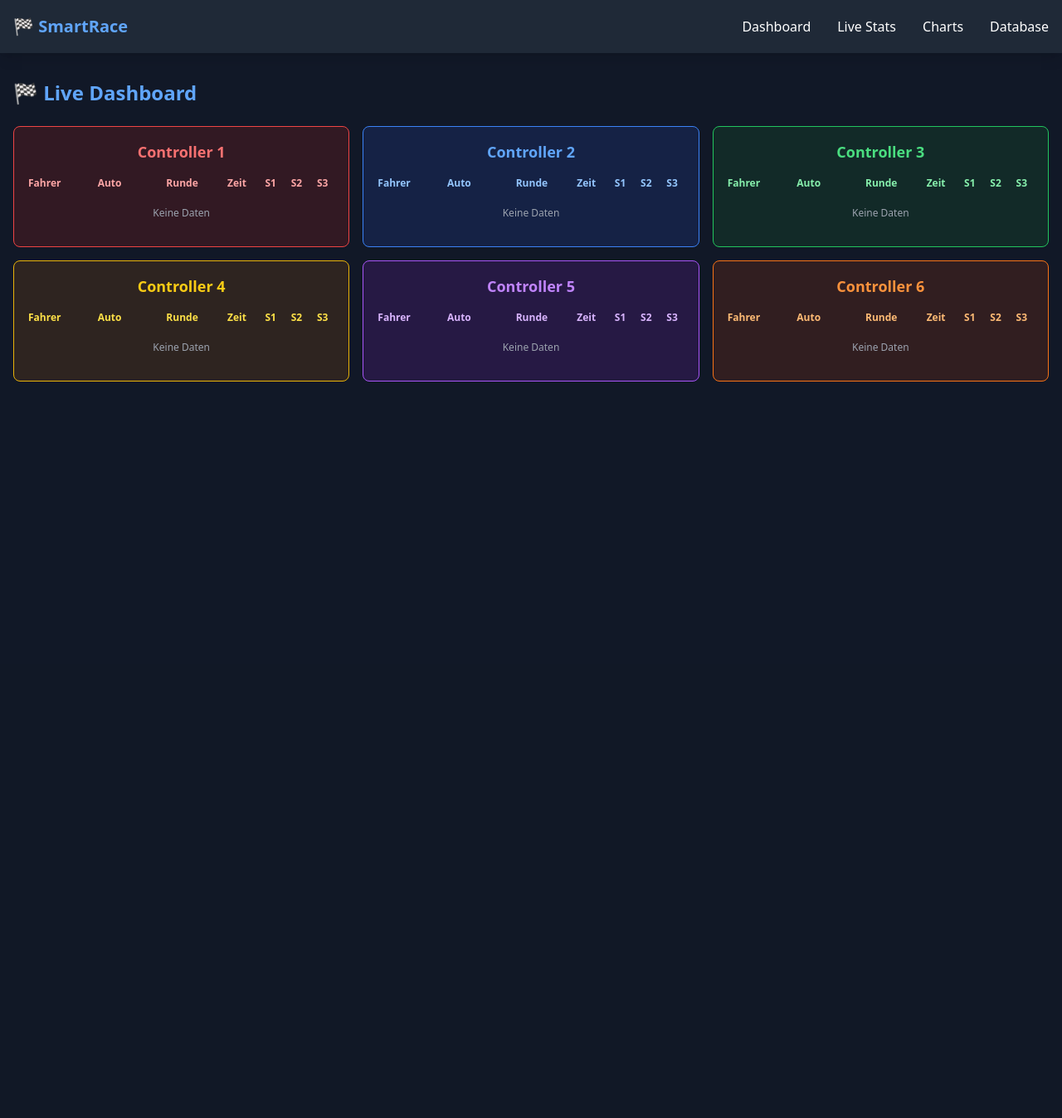
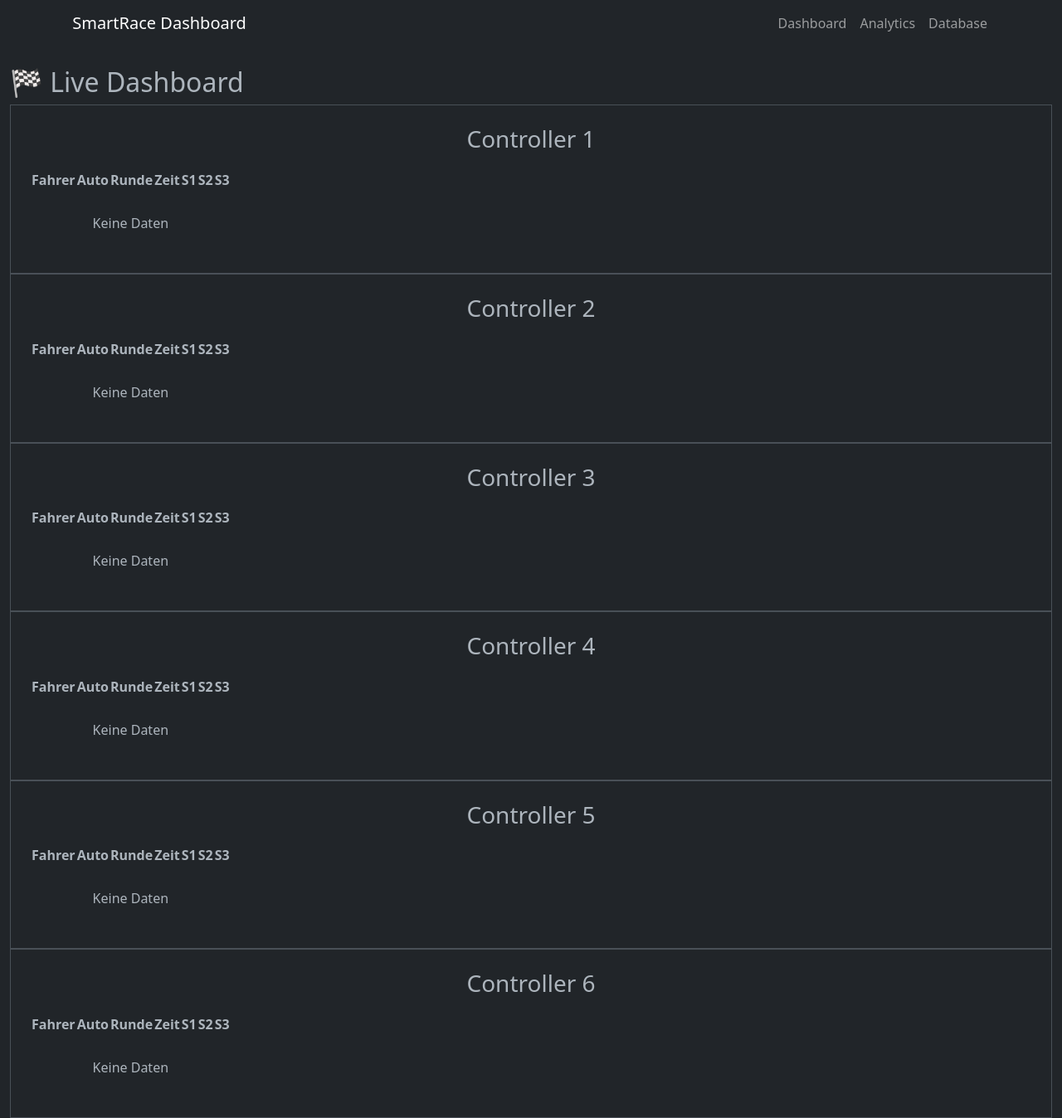
Before and after one commit to Lockeee86/SmartRace-LiveDashboard, a Flask app: page / in a window 1280 px wide. Shown: the whole page at 83% size. Before the commit the page ends 460 px from the top, so only its background shows below. Run offline with Flask 3, Linux system fonts and the light colour scheme; data that the repository does not hold is empty; some libraries are stand-ins or nearby versions.

Commit message:
Update base.html

```diff
--- a/templates/base.html
+++ b/templates/base.html
@@ -1,69 +1,33 @@
 <!DOCTYPE html>
-<html lang="de">
+<html lang="de" data-bs-theme="dark">
 <head>
     <meta charset="UTF-8">
     <meta name="viewport" content="width=device-width, initial-scale=1.0">
-    <title>{% block title %}SmartRace Analytics{% endblock %}</title>
-    <script src="https://cdn.tailwindcss.com"></script>
-    <script src="https://cdn.jsdelivr.net/npm/chart.js"></script>
-    <script>
-        tailwind.config = {
-            darkMode: 'class',
-            theme: {
-                extend: {
-                    colors: {
-                        primary: '#3B82F6',
-                        secondary: '#1F2937'
-                    }
-                }
-            }
-        }
-    </script>
+    <title>{% block title %}SmartRace Dashboard{% endblock %}</title>
+    <link href="https://cdn.jsdelivr.net/npm/bootstrap@5.3.0/dist/css/bootstrap.min.css" rel="stylesheet">
+    <link href="https://cdnjs.cloudflare.com/ajax/libs/font-awesome/6.0.0/css/all.min.css" rel="stylesheet">
+    <link href="{{ url_for('static', filename='css/style.css') }}" rel="stylesheet">
 </head>
-<body class="bg-gray-900 text-white min-h-screen">
-    <!-- Navigation -->
-    <nav class="bg-gray-800 shadow-lg">
-        <div class="max-w-7xl mx-auto px-4">
-            <div class="flex justify-between items-center h-16">
-                <div class="flex items-center">
-                    <h1 class="text-xl font-bold text-blue-400">🏁 SmartRace</h1>
-                </div>
-                <div class="hidden md:flex space-x-8">
-                    <a href="/" class="hover:text-blue-400 transition-colors">Dashboard</a>
-                    <a href="/live" class="hover:text-blue-400 transition-colors">Live Stats</a>
-                    <a href="/charts" class="hover:text-blue-400 transition-colors">Charts</a>
-                    <a href="/database" class="hover:text-blue-400 transition-colors">Database</a>
-                </div>
-                <!-- Mobile menu button -->
-                <div class="md:hidden">
-                    <button id="mobile-menu-btn" class="text-white">
-                        <svg class="w-6 h-6" fill="none" stroke="currentColor" viewBox="0 0 24 24">
-                            <path stroke-linecap="round" stroke-linejoin="round" stroke-width="2" d="M4 6h16M4 12h16M4 18h16"></path>
-                        </svg>
-                    </button>
-                </div>
+<body>
+    <nav class="navbar navbar-expand-lg navbar-dark bg-dark">
+        <div class="container">
+            <a class="navbar-brand" href="{{ url_for('dashboard') }}">
+                <i class="fas fa-racing-car"></i> SmartRace Dashboard
+            </a>
+            <div class="navbar-nav ms-auto">
+                <a class="nav-link" href="{{ url_for('dashboard') }}">Dashboard</a>
+                <a class="nav-link" href="{{ url_for('analytics') }}">Analytics</a>
+                <a class="nav-link" href="{{ url_for('database_view') }}">Database</a>
             </div>
-        </div>
-        <!-- Mobile menu -->
-        <div id="mobile-menu" class="md:hidden hidden bg-gray-700">
-            <a href="/" class="block px-4 py-2 hover:bg-gray-600">Dashboard</a>
-            <a href="/live" class="block px-4 py-2 hover:bg-gray-600">Live Stats</a>
-            <a href="/charts" class="block px-4 py-2 hover:bg-gray-600">Charts</a>
-            <a href="/database" class="block px-4 py-2 hover:bg-gray-600">Database</a>
         </div>
     </nav>
 
-    <!-- Main Content -->
-    <main class="max-w-7xl mx-auto px-4 py-8">
+    <main class="container-fluid mt-4">
         {% block content %}{% endblock %}
     </main>
 
-    <script>
-        // Mobile menu toggle
-        document.getElementById('mobile-menu-btn').addEventListener('click', function() {
-            const menu = document.getElementById('mobile-menu');
-            menu.classList.toggle('hidden');
-        });
-    </script>
+    <script src="https://cdn.jsdelivr.net/npm/bootstrap@5.3.0/dist/js/bootstrap.bundle.min.js"></script>
+    <script src="https://cdn.jsdelivr.net/npm/chart.js"></script>
+    {% block scripts %}{% endblock %}
 </body>
 </html>
```
